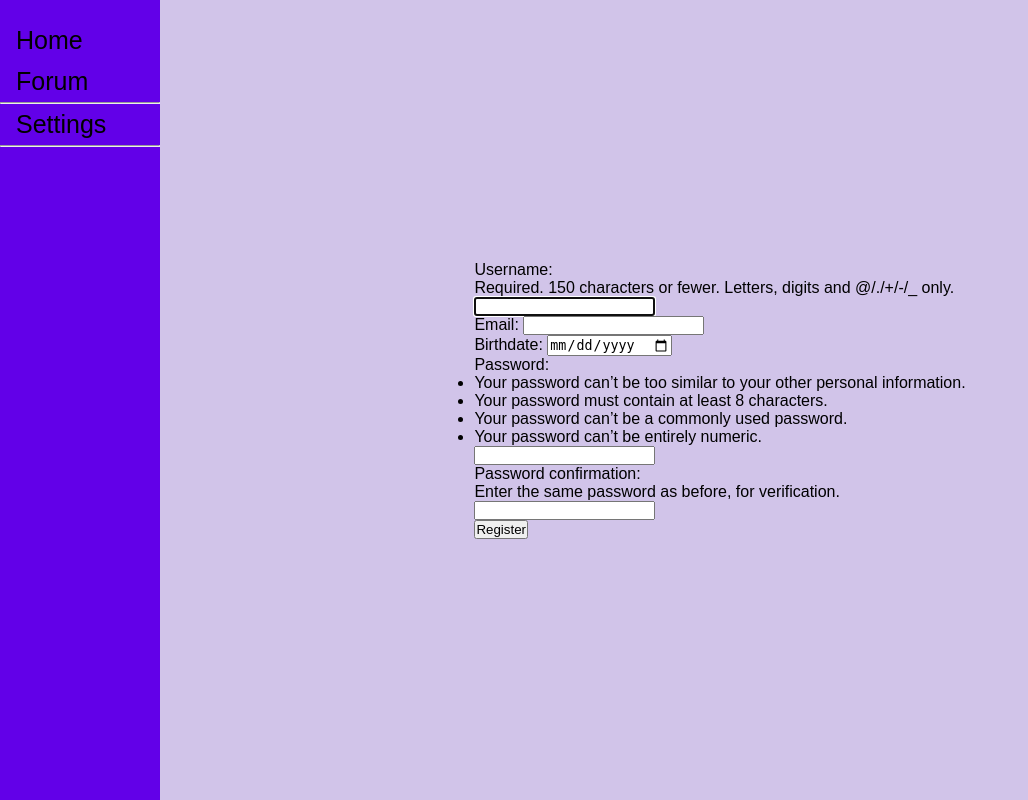
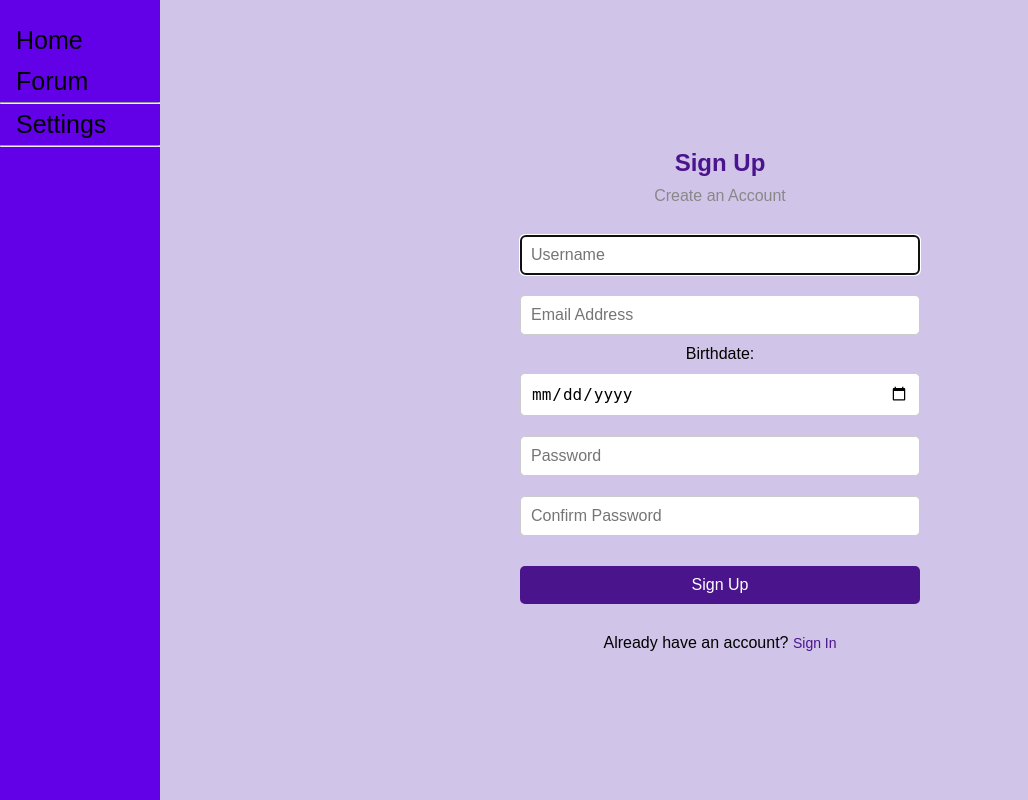
Before and after one commit to Abel-O2/Mena--Menstruation-Tracking, a Django app: page /MenaApp/register/ in a window 1280 px wide. Shown: the whole page, without its empty margins (0-1028 px from the left). Run offline with Django 5.2, Linux system fonts and the light colour scheme.

Commit message:
More UI changes

```diff
--- a/Mena/MenaApp/forms.py
+++ b/Mena/MenaApp/forms.py
@@ -4,9 +4,32 @@ from django.contrib.auth.forms import UserCreationForm
 from django.contrib.auth.models import User
 
 class RegisterForm(UserCreationForm):
-    email = forms.EmailField()
-    birthdate = forms.DateField(widget=forms.DateInput(attrs={'type':'date'}))
+    email = forms.EmailField(required=True,widget=forms.EmailInput(attrs={
+        'class': 'input-field',
+        'placeholder': 'Email Address'
+    }))
+    birthdate = forms.DateField(required=True, widget=forms.DateInput(attrs={
+        'class': 'input-field',
+        'placeholder': 'dd/mm/yyyy',
+        'type':'date'
+    }))
+    password1 = forms.CharField(
+        widget=forms.PasswordInput(attrs={
+            'class': 'input-field',
+            'placeholder': 'Password'
+    }))
+    password2 = forms.CharField(
+        widget=forms.PasswordInput(attrs={
+            'class': 'input-field',
+            'placeholder': 'Confirm Password'
+    }))
 
     class Meta:
         model = User
         fields = ["username", "email", "birthdate", "password1", "password2"]
+        widgets = {
+            'username': forms.TextInput(attrs={
+                'class': 'input-field',
+                'placeholder': 'Username'
+            }),
+        }
--- a/Mena/MenaApp/templates/auth/home.html
+++ b/Mena/MenaApp/templates/auth/home.html
@@ -7,9 +7,5 @@ Home Page
 {% block content %}
     <div>
         <h1>Welcome Back, {{user.username}}</h1>
-        <form method="POST" action="{% url 'logout' %}">
-            {% csrf_token %}
-            <button type="submit">Logout</button>
-        </form>
     </div>
 {% endblock %}
--- a/Mena/MenaApp/templates/auth/register.html
+++ b/Mena/MenaApp/templates/auth/register.html
@@ -5,13 +5,34 @@ Register
 {% endblock %}
 
 {% block content %}
-    <body>
-        <div>
-            <form method="POST">
-                {% csrf_token %}
-                {{form}}
-                <button type="submit">Register</button>
-            </form>
-        </div>
-    </body>
+<div class="register-container">
+    <div class="title">Sign Up</div>
+    <div class="subtitle">Create an Account</div>
+
+    <form method="POST">
+        {% csrf_token %}
+        {{ form.non_field_errors }}
+
+        {{ form.username }}
+        {{ form.email }}
+
+        {{ form.birthdate.label_tag }}
+        {{ form.birthdate }}
+
+        {{ form.password1 }}
+        {{ form.password1.errors }}
+        <!--<small>{{ form.password1.help_text }}</small>-->
+
+        {{ form.password2 }}
+        {{ form.password2.errors }}
+        <!--<small>{{ form.password2.help_text }}</small>-->
+
+        <button type="submit" class="register-button">Sign Up</button>
+    </form>
+
+    <div>
+        <span>Already have an account?</span>
+        <a href="{% url 'login' %}" class="sign-in">Sign In</a>
+    </div>
+</div>
 {% endblock %}
--- a/Mena/MenaApp/templates/index/base.html
+++ b/Mena/MenaApp/templates/index/base.html
@@ -167,6 +167,43 @@
                 margin-top: 20px;
             }
 
+            /* register style*/
+
+            .register-container {
+                text-align: center;
+                max-width: 400px;
+                width: 100%;
+                margin: 0 auto;
+            }
+
+            .register-button {
+                width: 100%;
+                padding: 10px;
+                background-color: #4a148c;
+                color: white;
+                font-size: 16px;
+                border: none;
+                border-radius: 5px;
+                cursor: pointer;
+                margin-top: 20px;
+                margin-bottom: 30px;
+            }
+
+            .register-button:hover {
+                background-color: #370b66;
+            }
+
+            .sign-in {
+                font-size: 14px;
+                color: #4a148c;
+                text-decoration: none;
+                margin-top: 20px;
+            }
+
+            .sign-in:hover {
+                text-decoration: underline;
+            }
+
         </style>
 
         <meta charset="UTF-8">
--- a/Mena/MenaApp/views.py
+++ b/Mena/MenaApp/views.py
@@ -14,7 +14,7 @@ def register(request):
         form = RegisterForm(request.POST)
         if form.is_valid():
             form.save()
-        return redirect("/MenaApp/home")
+            return redirect("/MenaApp/home")
     else:
         form = RegisterForm()
     return render(request, "auth/register.html", {"form":form})
```
Also changed, not shown: Mena/db.sqlite3.
